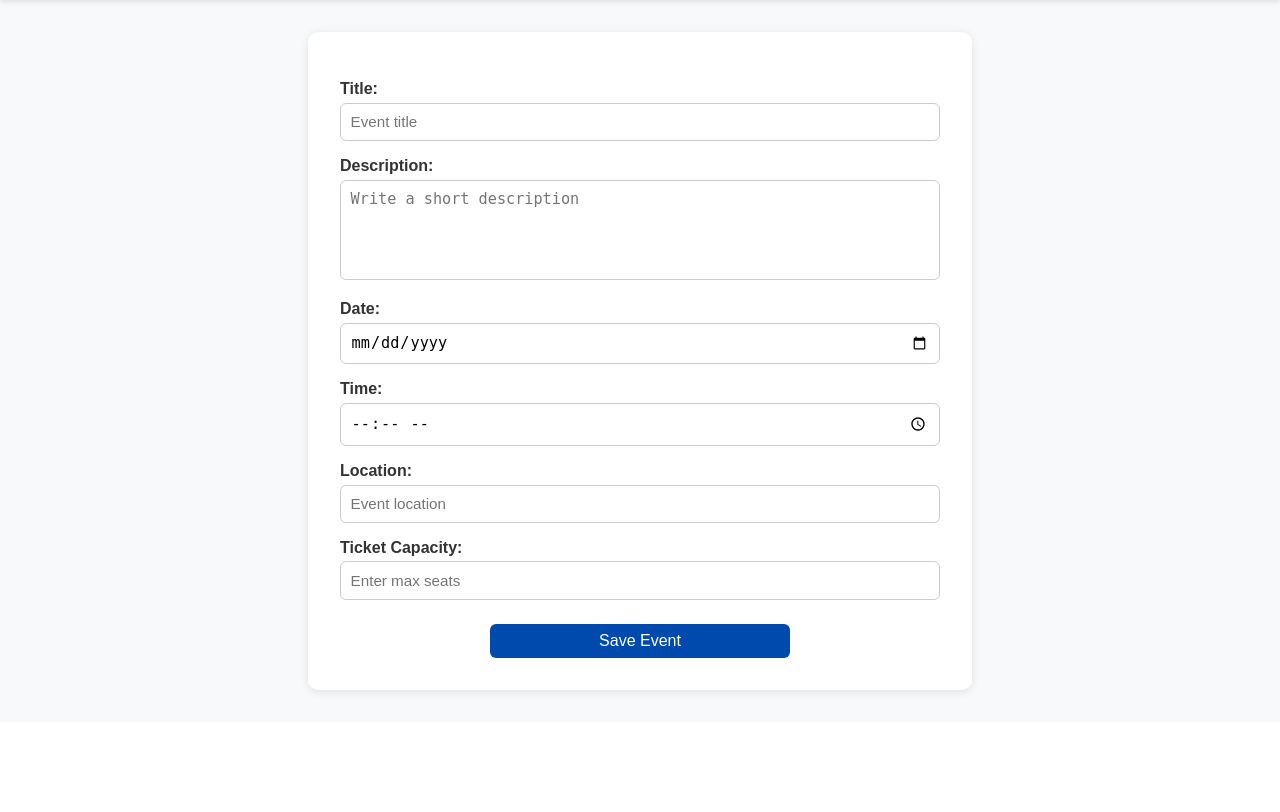
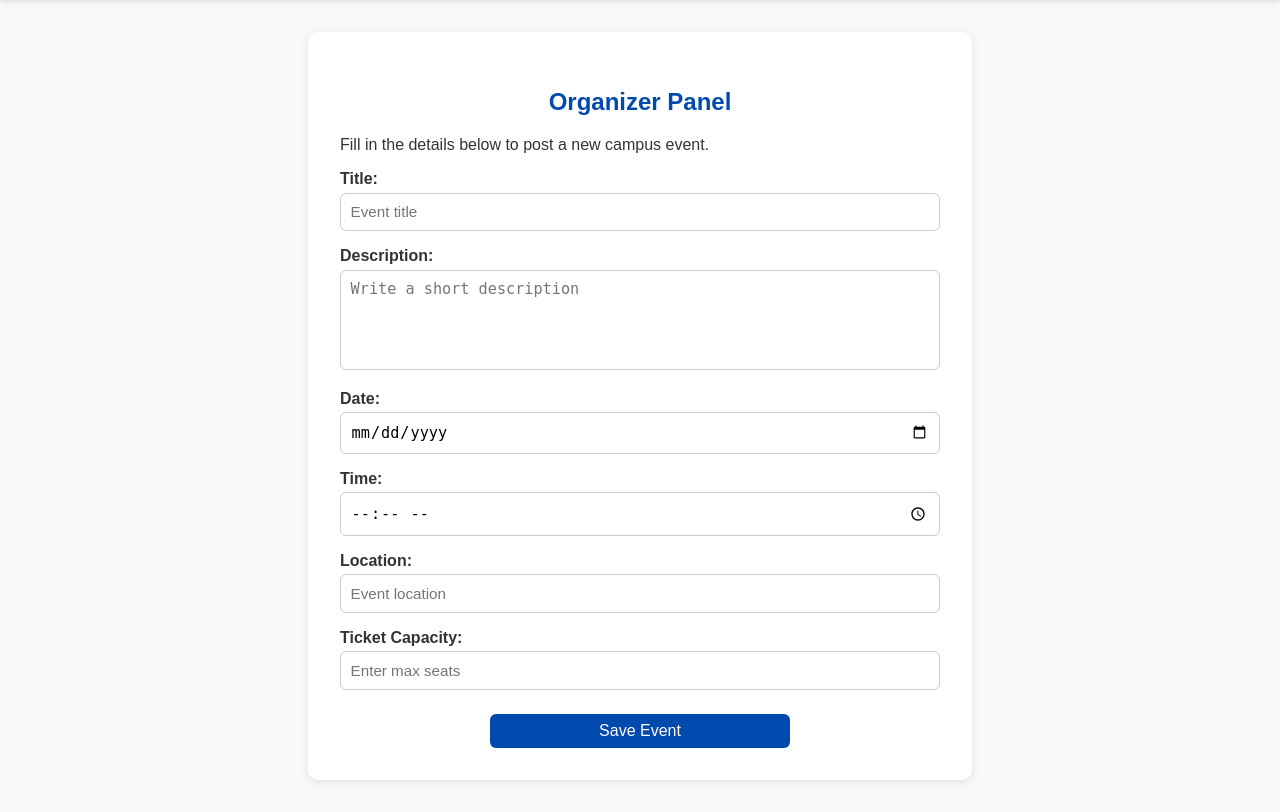
Before and after one commit to Jad-Atieh/SOEN-341-Project-Fall-2025, a Django app: template core/templates/core/create_event.html in a window 1280 px wide. Shown: the part 81-893 px from the top of the page. Before the commit the page ends 776 px from the top, so only its background shows below. Run offline with Django 3.2, Linux system fonts and the light colour scheme; the template is opened without the code that fills it, so the values that code supplies are empty.

Commit message:
Update create_event.html

```diff
--- a/core/templates/core/create_event.html
+++ b/core/templates/core/create_event.html
@@ -2,6 +2,7 @@
 <html lang="en">
 <head>
   <meta charset="UTF-8">
+  <meta name="viewport" content="width=device-width, initial-scale=1.0">
   <title>Create Event</title>
   <link rel="stylesheet" href="../static/css/style.css">
 </head>
@@ -11,24 +12,28 @@
   </header>
 
   <section class="create-event">
-    <form>
+    <h2>Organizer Panel</h2>
+    <p>Fill in the details below to post a new campus event.</p>
+
+    <form method="POST">
+      {% csrf_token %}
       <label for="title">Title:</label>
-      <input id="title" type="text" placeholder="Event title" required>
+      <input id="title" name="title" type="text" placeholder="Event title" required>
 
       <label for="description">Description:</label>
-      <textarea id="description" placeholder="Write a short description" required></textarea>
+      <textarea id="description" name="description" placeholder="Write a short description" required></textarea>
 
       <label for="date">Date:</label>
-      <input id="date" type="date" required>
+      <input id="date" name="date" type="date" required>
 
       <label for="time">Time:</label>
-      <input id="time" type="time" required>
+      <input id="time" name="time" type="time" required>
 
       <label for="location">Location:</label>
-      <input id="location" type="text" placeholder="Event location" required>
+      <input id="location" name="location" type="text" placeholder="Event location" required>
 
       <label for="capacity">Ticket Capacity:</label>
-      <input id="capacity" type="number" placeholder="Enter max seats" min="1" required>
+      <input id="capacity" name="capacity" type="number" placeholder="Enter max seats" min="1" required>
 
       <button type="submit">Save Event</button>
     </form>
```
